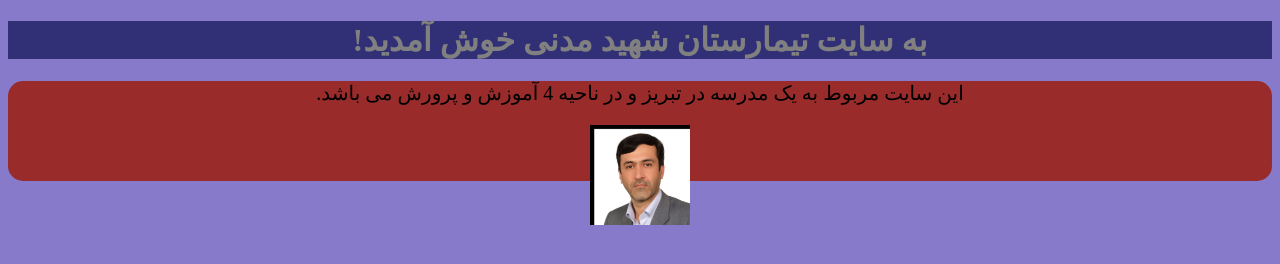
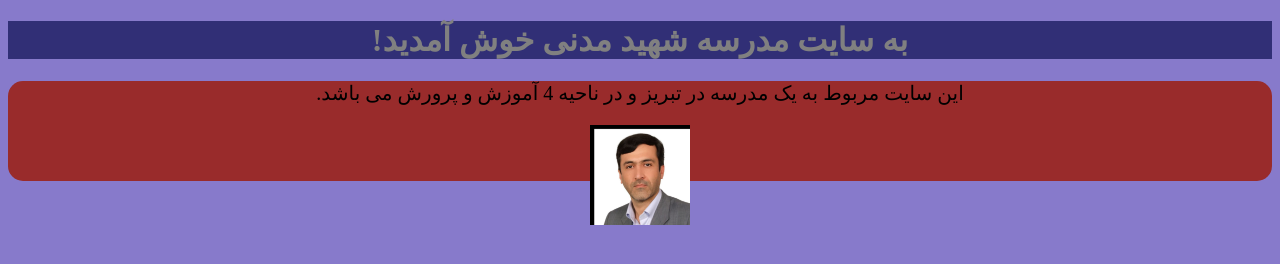
Before and after one commit to Mrborji415/Shahid-Madani-4, a plain HTML site: page index.html in a window 1280 px wide. Drawn offline with Linux system fonts and the light colour scheme.

Commit message:
Update index.html

```diff
--- a/index.html
+++ b/index.html
@@ -10,7 +10,7 @@
     <header class="header">
         <div class="head001">
             <h1 class="h1">
-               !به سایت تیمارستان شهید مدنی خوش آمدید
+               !به سایت مدرسه شهید مدنی خوش آمدید
             </h1>
         </div>
         </header>
```
